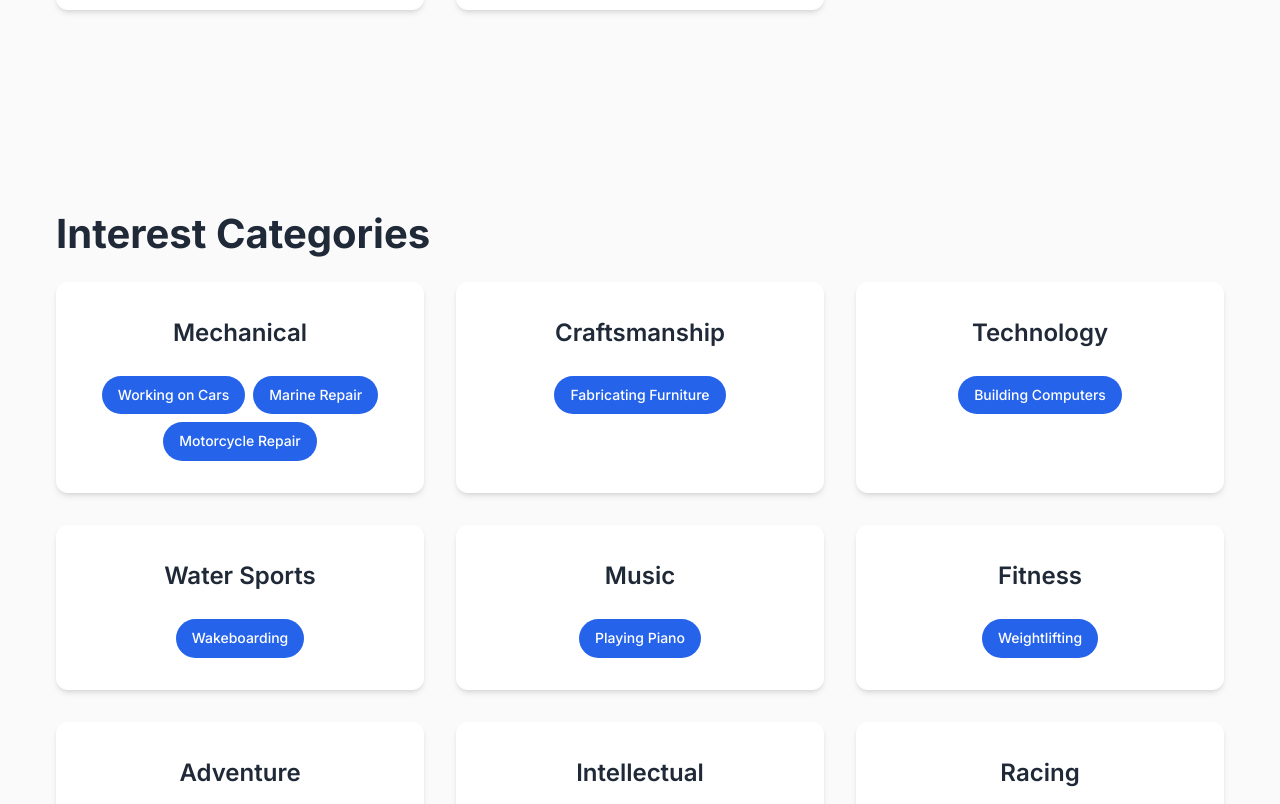
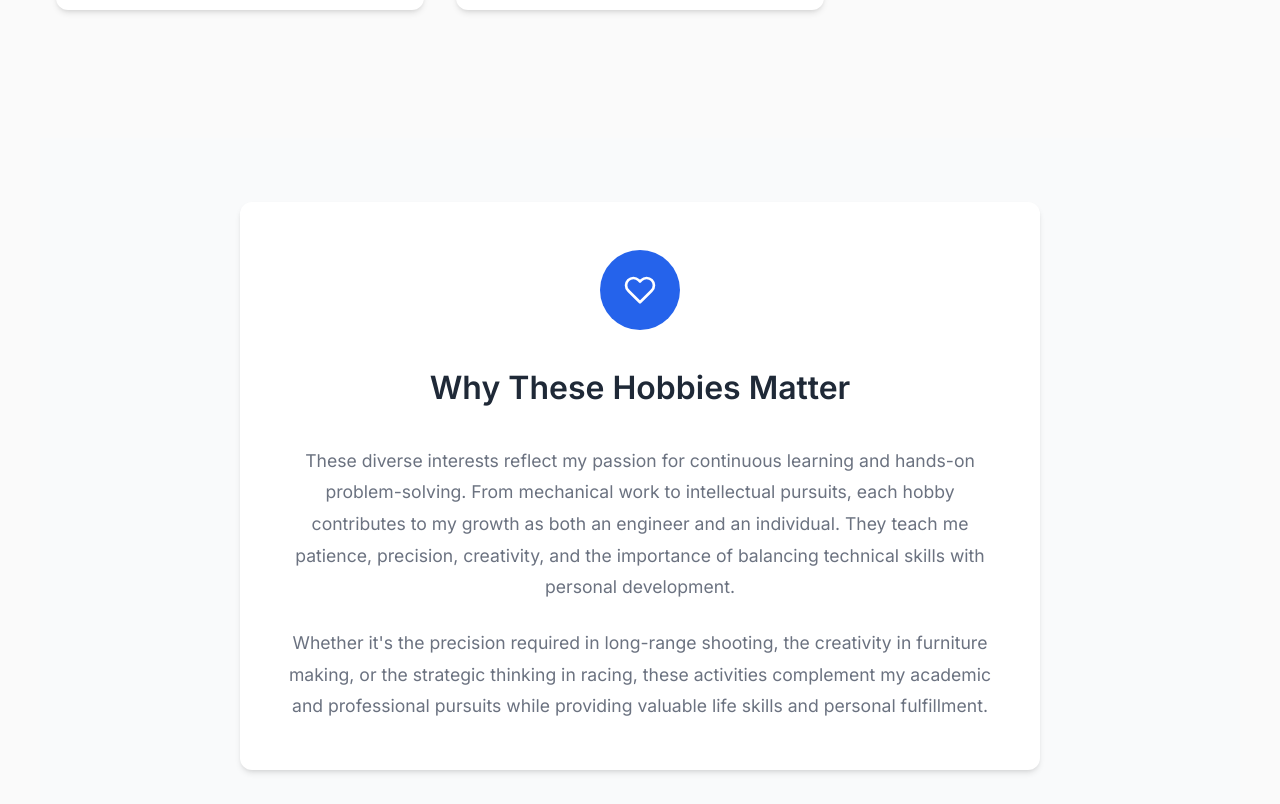
Before and after one commit to Jaiparmar940/Jaivir-portfolio, a React (Create React App) app: page /hobbies in a window 1280 px wide. Shown: the part 1896-2700 px from the top of the page. Built offline with nearby package versions, Linux system fonts and the light colour scheme.

Commit message:
Remove interest categories section from hobbies page

```diff
--- a/src/pages/Charity.js
+++ b/src/pages/Charity.js
@@ -10,7 +10,7 @@ const Charity = () => {
       title: 'Project Pure - Rainwater Collection Systems',
       organization: 'Inclusive Society',
       description: 'CAD design and fabrication of rainwater collection systems in Panamanian villages, incorporating innovative techniques to filter water without access to electricity. Scheduled for December 2025.',
-      period: 'December 2025',
+      period: 'Scheduled: December 2025',
       location: 'Panama',
       impact: 'Sustainable water access',
       link: 'https://inclusivesoc.org/',
@@ -21,7 +21,7 @@ const Charity = () => {
       title: 'Clinic Assistance Mission Trip',
       organization: 'Inclusive Society',
       description: 'Providing medical assistance and healthcare support in rural Panamanian communities during a mission trip. Working alongside local healthcare providers to deliver essential medical services.',
-      period: 'December 2025',
+      period: 'Scheduled: December 2025',
       location: 'Panama',
       impact: 'Healthcare access for rural communities',
       link: 'https://inclusivesoc.org/',
@@ -32,7 +32,7 @@ const Charity = () => {
       title: 'STEM Education Outreach',
       organization: 'Local High Schools',
       description: 'Developed and delivered coding workshops for high school students from underrepresented communities. Taught Python programming basics and web development fundamentals.',
-      period: '2023 - Present',
+      period: '2019 - 2020',
       location: 'Durham, NC',
       impact: '50+ students mentored',
       link: 'https://www.code.org/',
@@ -43,7 +43,7 @@ const Charity = () => {
       title: 'Medical Equipment Donation Drive',
       organization: 'JPcommerce Initiative',
       description: 'Organized donation of refurbished medical equipment to rural healthcare facilities. Coordinated logistics and quality assurance for donated equipment.',
-      period: '2022 - 2023',
+      period: '2021 - 2022',
       location: 'North Carolina',
       impact: '15+ facilities supported',
       link: null,
@@ -54,7 +54,7 @@ const Charity = () => {
       title: 'Project Hackerspace',
       organization: 'Inclusive Society',
       description: 'Started a public workshop with a variety of tools ranging from saws to CNC machines for the community to learn and increase their working knowledge of fabrication. The idea was to promote STEM knowledge in the community to increase occupational viability.',
-      period: '2023 - Present',
+      period: '2021 - 2023',
       location: 'Community Workshop',
       impact: 'STEM education and fabrication skills',
       link: 'https://inclusivesoc.org/',
--- a/src/pages/Hobbies.js
+++ b/src/pages/Hobbies.js
@@ -91,8 +91,6 @@ const Hobbies = () => {
     }
   ];
 
-  const categories = [...new Set(hobbies.map(hobby => hobby.category))];
-
   return (
     <div className="hobbies">
       <div className="container">
@@ -146,38 +144,6 @@ const Hobbies = () => {
           </div>
         </motion.section>
 
-        {/* Categories Section */}
-        <motion.section
-          className="categories-section section"
-          initial={{ opacity: 0, y: 20 }}
-          whileInView={{ opacity: 1, y: 0 }}
-          transition={{ duration: 0.6 }}
-          viewport={{ once: true }}
-        >
-          <h2 className="section-title">Interest Categories</h2>
-          <div className="categories-grid">
-            {categories.map((category, index) => (
-              <motion.div
-                key={index}
-                className="category-card card"
-                initial={{ opacity: 0, y: 20 }}
-                whileInView={{ opacity: 1, y: 0 }}
-                transition={{ duration: 0.6, delay: index * 0.1 }}
-                viewport={{ once: true }}
-              >
-                <h3 className="category-title">{category}</h3>
-                <div className="category-hobbies">
-                  {hobbies
-                    .filter(hobby => hobby.category === category)
-                    .map((hobby, i) => (
-                      <span key={i} className="category-hobby">{hobby.name}</span>
-                    ))}
-                </div>
-              </motion.div>
-            ))}
-          </div>
-        </motion.section>
-
         {/* Personal Statement */}
         <motion.section
           className="statement-section section"
```
